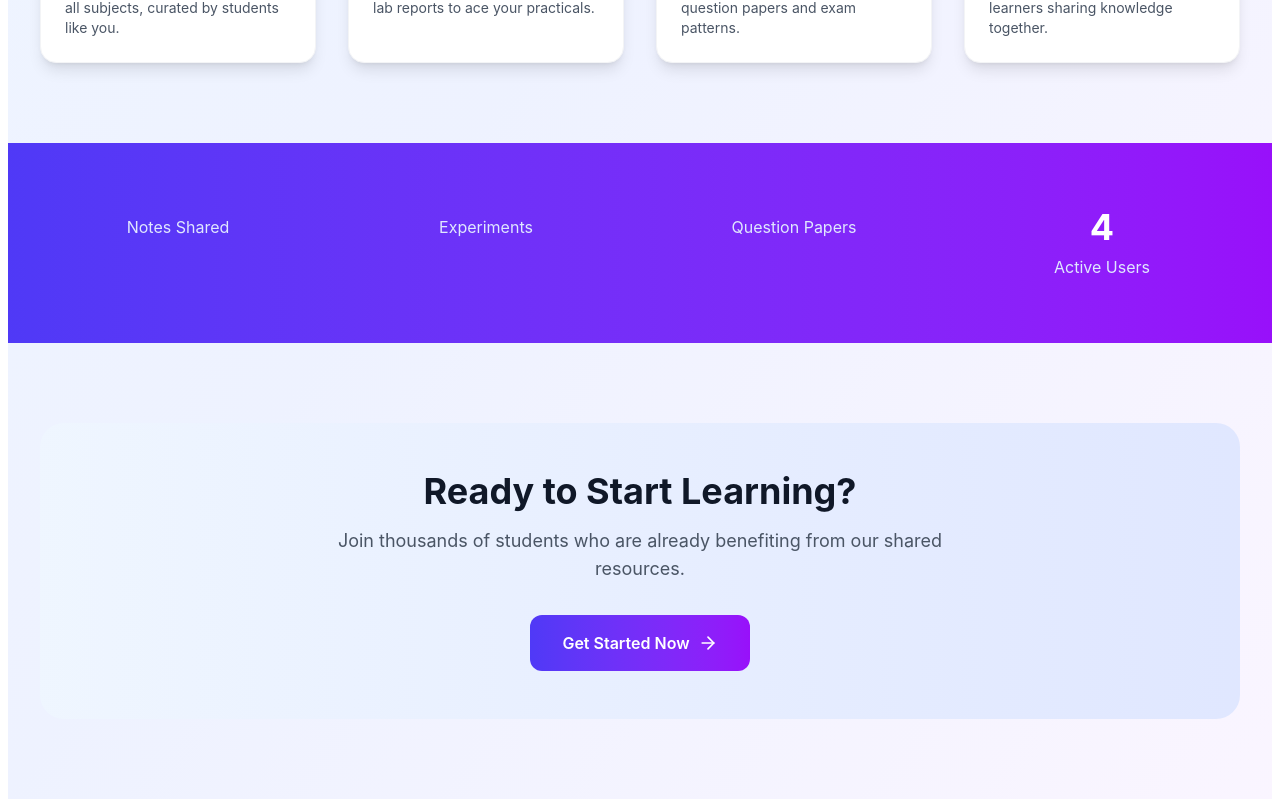
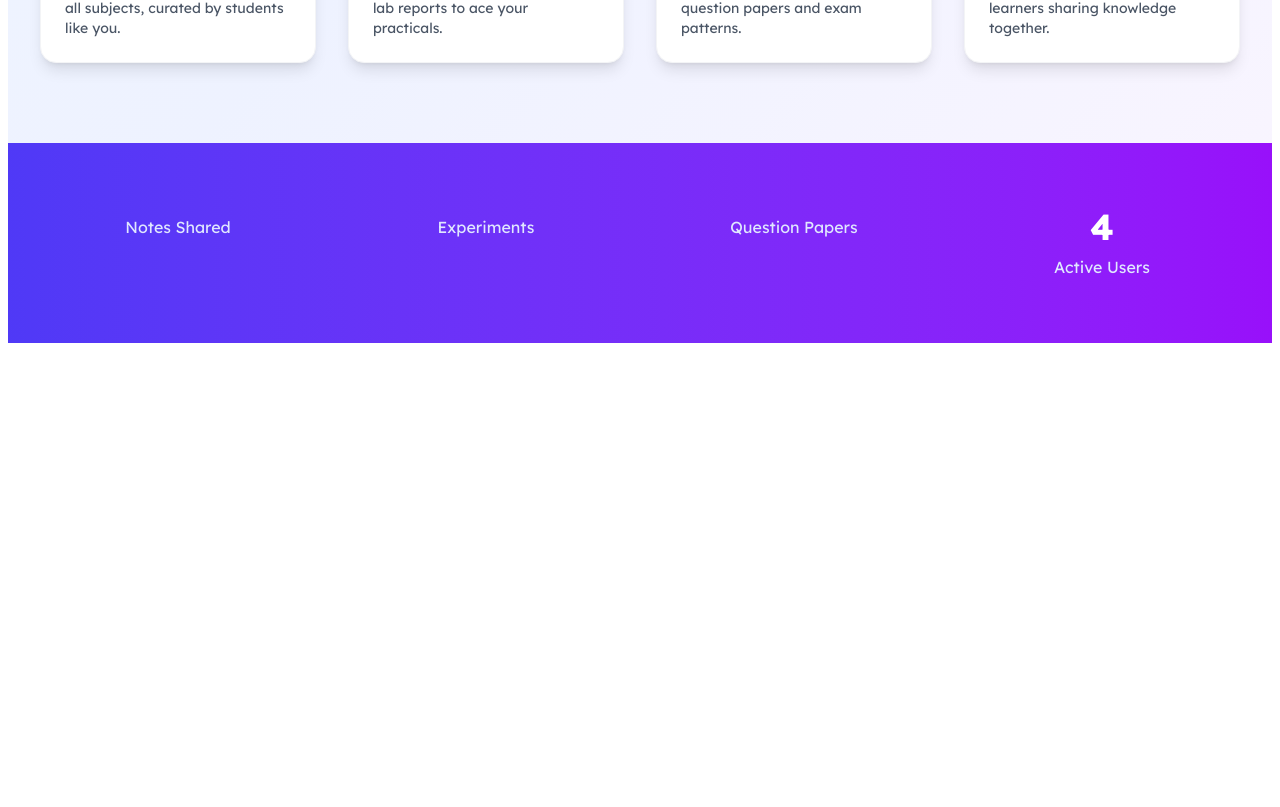
Before and after one commit to BHUSHN1611/Notesharing, a React app in the folder frontend/: page / in a window 1280 px wide. Shown: the part 1091-1898 px from the top of the page. After the commit the page ends 1442 px from the top, so only its background shows below. Built offline with nearby package versions, Linux system fonts and the light colour scheme; no server answers; the HTML template or start-up script is replaced by a standard one.

Commit message:
refactor: remove unused CTA section from Home component

```diff
--- a/frontend/src/components/Home.jsx
+++ b/frontend/src/components/Home.jsx
@@ -175,25 +175,6 @@
           </div>
         </div>
       </div>
-
-      {/* CTA Section */}
-      <div className="max-w-7xl mx-auto px-4 sm:px-6 lg:px-8 py-16 sm:py-20">
-        <div className="bg-linear-to-r from-blue-50 to-indigo-100 rounded-3xl p-8 sm:p-12 text-center">
-          <h2 className="text-3xl sm:text-4xl font-bold text-gray-900 mb-4">
-            Ready to Start Learning?
-          </h2>
-          <p className="text-lg text-gray-600 mb-8 max-w-2xl mx-auto">
-            Join thousands of students who are already benefiting from our shared resources.
-          </p>
-          <a
-            href="/login"
-            className="inline-flex items-center gap-2 px-8 py-4 bg-linear-to-r from-indigo-600 to-purple-600 text-white font-semibold rounded-xl hover:from-indigo-700 hover:to-purple-700 transition-all transform hover:scale-105 hover:shadow-xl"
-          >
-            Get Started Now
-            <ArrowRight size={20} />
-          </a>
-        </div>
-      </div>
     </div>
   );
 };
--- a/frontend/src/index.css
+++ b/frontend/src/index.css
@@ -1 +1,6 @@
+@import url('https://fonts.googleapis.com/css2?family=Lexend:wght@100..900&display=swap');
 @import "tailwindcss";
+
+body {
+  font-family: 'Lexend', sans-serif;
+}
```
